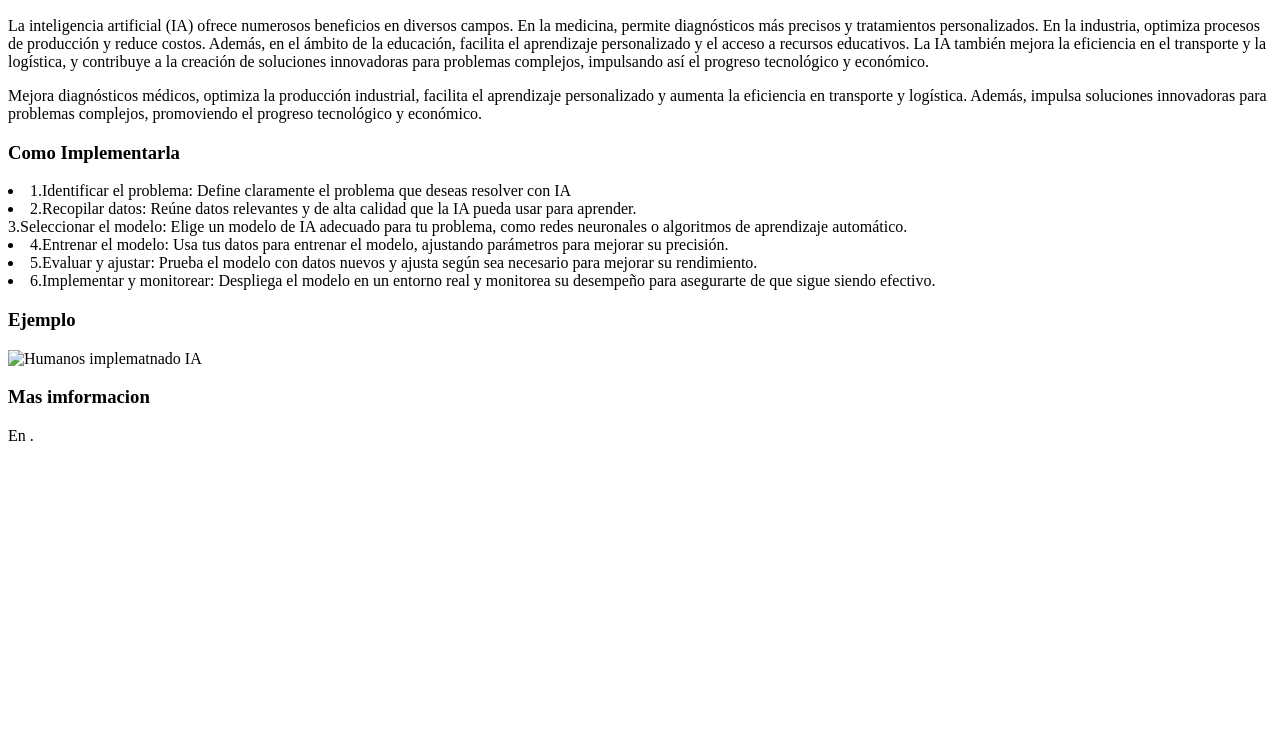
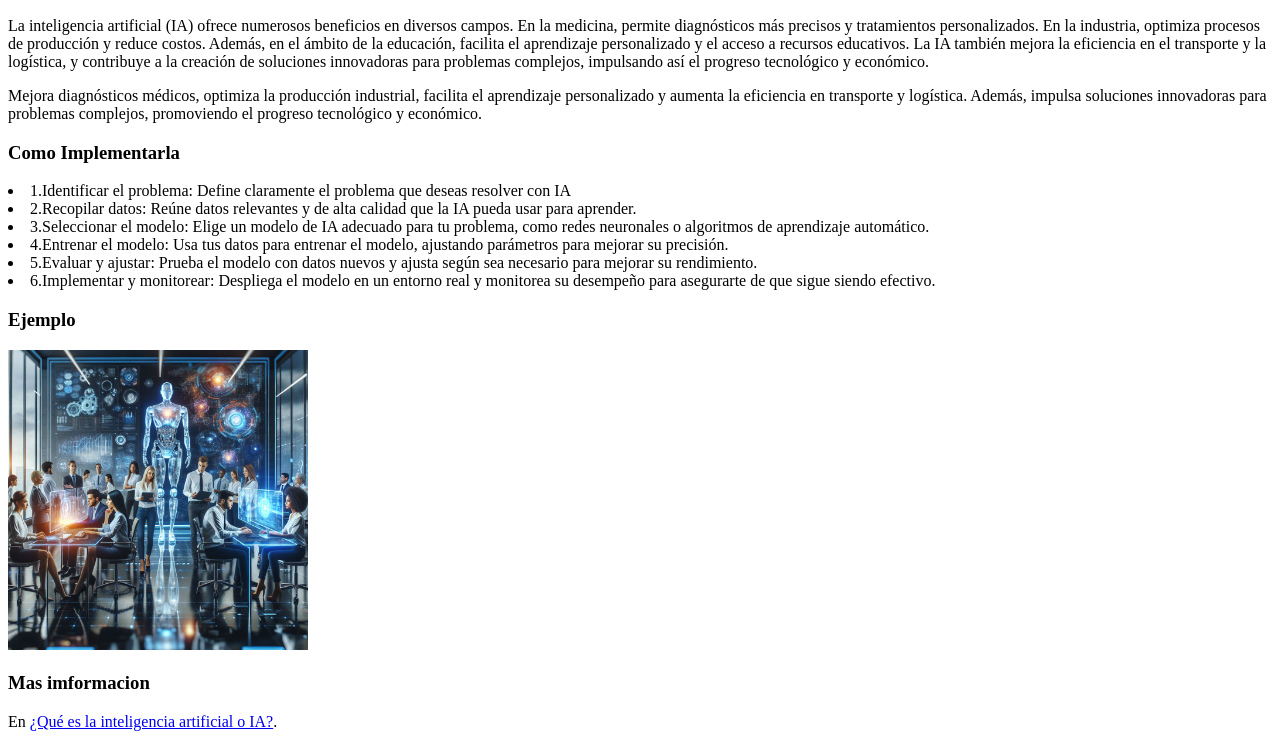
Before and after one commit to VinicioAguilar18/DesarolloWeb, a plain HTML site: page Tarea 1.html in a window 1280 px wide. Shown: the part 110-857 px from the top of the page. Before the commit the page ends 800 px from the top, so only its background shows below. Drawn offline with Linux system fonts and the light colour scheme.

Commit message:
nuevos cambios en Desarollo Web

```diff
--- a/Tarea 1.html
+++ b/Tarea 1.html
@@ -14,15 +14,15 @@
     <u1></U1>
         <li>1.Identificar el problema: Define claramente el problema que deseas resolver con IA</li>
         <li>2.Recopilar datos: Reúne datos relevantes y de alta calidad que la IA pueda usar para aprender.</li>
-        <l1>3.Seleccionar el modelo: Elige un modelo de IA adecuado para tu problema, como redes neuronales o algoritmos de aprendizaje automático.</l1>
+        <li>3.Seleccionar el modelo: Elige un modelo de IA adecuado para tu problema, como redes neuronales o algoritmos de aprendizaje automático.</li>
         <li>4.Entrenar el modelo: Usa tus datos para entrenar el modelo, ajustando parámetros para mejorar su precisión.</li>
         <li>5.Evaluar y ajustar: Prueba el modelo con datos nuevos y ajusta según sea necesario para mejorar su rendimiento.</li>
         <li>6.Implementar y monitorear: Despliega el modelo en un entorno real y monitorea su desempeño para asegurarte de que sigue siendo efectivo.</li>
     </u1>
     <h3>Ejemplo</h3>
-    <img src="c:\Users\Usuario\Downloads\Designer.jpeg" alt="Humanos implematnado IA" width="300">
+    <img src="Designer.jpg" alt="Humanos implematnado IA" width="300">
     <h3>Mas imformacion</h3>
-    <p>En <a href="https://cloud.google.com/learn/what-is-artificial-intelligence?hl=es-419#what-is-artificial-intelligence-ai"></a>.</p>
+    <p>En <a href="https://cloud.google.com/learn/what-is-artificial-intelligence?hl=es-419#what-is-artificial-intelligence-ai/es/docs/web/HTML" target="Blanck">¿Qué es la inteligencia artificial o IA?</a>.</p>
 
 </body>
 </html>
```
Also changed, not shown: Designer.jpg (added).
